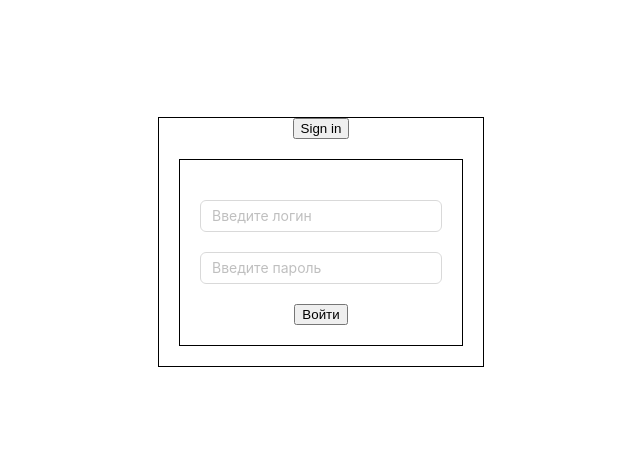
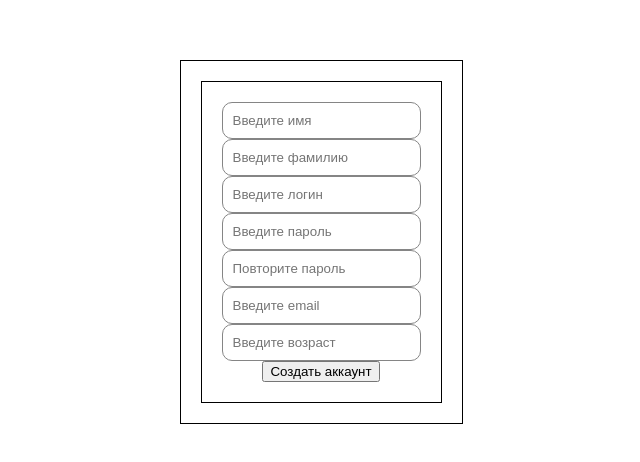
Before and after one commit to Marat252552/todolist, a React (Vite) app: page /register in a window 1280 px wide. Before the commit this address led to /login. Shown: the part 166-628 px from the top of the page, without its empty margins (327-967 px from the left). Built offline with nearby package versions, Linux system fonts and the light colour scheme; no server answers.

Commit message:
1.9
Работа с токенами

```diff
--- a/package.json
+++ b/package.json
@@ -8,6 +8,7 @@
     "build": "tsc && vite build",
     "preview": "vite preview"
   },
+  "proxy": "http://localhost:3000",
   "dependencies": {
     "@ant-design/icons": "^5.0.1",
     "@types/react-redux": "^7.1.25",
--- a/src/Api/Api.ts
+++ b/src/Api/Api.ts
@@ -1,4 +1,6 @@
 import axios from "axios";
+
+let token
 
 const instanse = axios.create({
     withCredentials: true,
@@ -21,19 +23,22 @@ export const MakeNewCardAPI = (text: string, groupID: number) => {
         },
     })
 }
-
 export const LoginAPI = (login: string, password: string) => {
     return instanse.post('/auth/login', {login: login, password: password})
 }
 export const LoggedAPI = () => {
-    return instanse.get('/auth/login')
+    return instanse.get('/auth')
 }
-export const SignInAPI = (login: string, password: string, email: string, age: number) => {
-    return instanse.post('/auth/signin', {login: login, password: password, email: email, age: age})
+export const SignInAPI = (login: string, password: string, email: string, age: number, name: string, lastName: string) => {
+    return instanse.post('/auth/signin', {login: login, password: password, email: email, age: age, name: name, lastName: lastName})
 }
 export const LogoutAPI = async () => {
     return await instanse.post('/auth/logout')
 }
-export const PullCardsAPI = (id: string) => {
-    return instanse.get(`/cards/${id}`)
+export const PullCardsAPI = () => {
+    return instanse.get(`/cards`)
 }
+
+export const GetUsersAPI = () => {
+    return instanse.get('/auth/users')
+}
--- a/src/Components/Auth/AuthPage.tsx
+++ b/src/Components/Auth/AuthPage.tsx
@@ -2,23 +2,31 @@ import { Button, Input } from "antd"
 import { useFormik } from "formik"
 import React, { useEffect, useState } from "react"
 import { useNavigate } from "react-router-dom"
-import { LoginAPI } from "../../Api/Api"
+import { LoggedAPI, LoginAPI } from "../../Api/Api"
 import styles from './AuthPage.module.css'
 import { AuthPagePropsType } from "./types"
 
 
 const AuthPage = (props: AuthPagePropsType) => {
+    let navigate = useNavigate()
+
+    useEffect(() => {
+        if(props.isAuthorized === true) {
+            navigate('/home')
+        }
+    }, [props.isAuthorized])
     const LoginForm = () => {
         let [error, setError] = useState('')
         const formik = useFormik({
             initialValues: {
                 login: '',
-                password: ''
+                password: '',
+                name: '',
+                lastName: ''
             },
             onSubmit: async (values: any) => {
                 try {
                     let res = await LoginAPI(values.login, values.password)
-                    console.log(res)
                     if(res.status === 200) {
                     props.Login(res.data.login, res.data.email, res.data.name, res.data.lastName)
                     }
@@ -53,7 +61,6 @@ const AuthPage = (props: AuthPagePropsType) => {
             </div>
         </form>
     }
-    let navigate = useNavigate()
     return <div className={styles.auth_page}>
         <div className={styles.auth_form}>
             <button onClick={() => {navigate('/register')}}>Sign in</button>
--- a/src/Components/Body/Body.tsx
+++ b/src/Components/Body/Body.tsx
@@ -1,10 +1,39 @@
 import MainBody from "./MainBody/MainBody"
 import Menu from "./Menu/Menu"
 import styles from './Body.module.css';
-import {BrowserRouter} from 'react-router-dom'
+import {BrowserRouter, useNavigate} from 'react-router-dom'
+import { useEffect } from "react";
+import { LoggedAPI, PullCardsAPI } from "../../Api/Api";
+import { loginType } from "../Redux/ReduxTypes";
 
 
-const Body = () => {
+const Body = (props: {isAuthorized: boolean, Login: (login: string, email: string, name: string, lastName: string) => loginType}) => {
+    let navigate = useNavigate()
+    useEffect(() => {
+        let a = async () => {
+            try {
+                let res = await LoggedAPI()
+                if(+res.status === 200) {
+                    props.Login(res.data.login, res.data.email, res.data.name, res.data.lastName )
+                }
+            } catch(e) {
+                console.log(e)
+            }
+        }
+        a()
+    }, [])
+    useEffect(() => {
+        let a = async () => {
+            let cards = await PullCardsAPI()
+            console.log(cards)
+        }
+        a()
+    },[])
+    useEffect(() => {
+        if(props.isAuthorized === false) {
+            navigate('/login')
+        }
+    }, [props.isAuthorized])
     return <div className={styles.body}>
         <Menu />
             <MainBody />
--- a/src/Components/Body/Menu/MainInfo/MainBox.tsx
+++ b/src/Components/Body/Menu/MainInfo/MainBox.tsx
@@ -10,6 +10,7 @@ import React, { useState } from 'react'
 import { useFormik } from 'formik';
 import type { MenuProps } from 'antd';
 import { Dropdown, Space } from 'antd';
+import { GetUsersAPI } from '../../../../Api/Api'
 
 
 const InfoBox = (props: InfoBoxPropsType) => {
@@ -43,6 +44,10 @@ const SearchBox = (props: SearchBoxPropsType) => {
 }
 
 const MainBox = (props: MainBoxPropsType) => {
+    let showUsers = async () => {
+        let res = await GetUsersAPI()
+        console.log(res)
+    }
     const items: MenuProps['items'] = [
         {
             key: '1',
@@ -54,7 +59,7 @@ const MainBox = (props: MainBoxPropsType) => {
         {
             key: '2',
             label: (
-                <div>Синхронизировать</div>
+                <div onClick={showUsers}>Получить юзеров</div>
             ),
             icon: <SyncOutlined />
         },
--- a/src/Components/Page.tsx
+++ b/src/Components/Page.tsx
@@ -5,46 +5,16 @@ import { LoggedAPI, PullCardsAPI } from "../Api/Api"
 import FirstGate from "../FirstGate"
 import AuthPage from "./Auth/AuthPage"
 import Body from "./Body/Body"
-import { Login } from "./Redux/DataReducer"
+import { Login, setToken } from "./Redux/DataReducer"
 import { AppStateType } from "./Redux/Redux"
+import { loginType } from "./Redux/ReduxTypes"
 import Register from "./Register/Register"
 
-const Page =  (props: {loginThunk: (login: string, password: string) => void, isAuthorized: boolean, Login: any}) => {
-    let navigate = useNavigate()
-    useEffect(() => {
-        let a = async () => {
-            try {
-                let res = await LoggedAPI()
-                console.log(res)
-                if(+res.status === 200) {
-                    console.log(res)
-                    props.Login('fea', 'dwa')
-                }
-            } catch(e) {
-                console.log(e)
-            }
-        }
-        let b = async () => {
-            try {
-                let a = await PullCardsAPI('25')
-            } catch(e) {
-                console.log(e)
-            }
-        }
-        a()
-        b()
-    }, [])
-    useEffect(() => {
-        if(props.isAuthorized === true) {
-            navigate('/home')
-        } else {
-            navigate('/login')
-        }
-    }, [props.isAuthorized])
+const Page =  (props: {loginThunk: (login: string, password: string) => void, isAuthorized: boolean, Login: (login: string, email: string, name: string, lastName: string) => loginType}) => {
     return <Routes>
             <Route path="/" element={<FirstGate isAuthorized={props.isAuthorized}/>}/>
             <Route path="/login" element={<AuthPage Login={props.Login} isAuthorized={props.isAuthorized}/>}/>
-            <Route path="/home" element={<Body />}/>
+            <Route path="/home" element={<Body Login={props.Login} isAuthorized={props.isAuthorized} />}/>
             <Route path="/register" element={<Register Login={props.Login}/>} />
         </Routes>
 }
@@ -55,6 +25,6 @@ const mapStateToProps = (state: AppStateType) => {
     }
 }
 
-const PageContainer = connect(mapStateToProps, {Login})(Page)
+const PageContainer = connect(mapStateToProps, {Login, setToken})(Page)
 
 export default PageContainer
--- a/src/Components/Register/Register.tsx
+++ b/src/Components/Register/Register.tsx
@@ -27,7 +27,7 @@ let Errors = {
         if (!value) {
             error = 'Не введен пароль'
         }
-        if(value !== password2) {
+        if (value !== password2) {
             error = 'Пароли не совпадают'
         }
         return error;
@@ -42,10 +42,12 @@ const Register = (props: any) => {
                 password: '',
                 password2: '',
                 email: '',
-                age: ''
+                age: '',
+                name: '',
+                lastName: ''
             },
             onSubmit: async (values: any, { resetForm }: any) => {
-                let res = await SignInAPI(values.login, values.password, values.email, values.age)
+                let res = await SignInAPI(values.login, values.password, values.email, values.age, values.name, values.lastName)
                 if (res.status === 201) {
                     let res = await LoggedAPI()
                     console.log(res)
@@ -59,7 +61,25 @@ const Register = (props: any) => {
         return <FormikProvider value={formik}>
             <form onSubmit={formik.handleSubmit}>
                 <div className={styles.login_form}>
-                    {(formik.errors.login && formik.touched.login)? <span>{formik.errors.login}</span> : <span></span>}
+                    {(formik.errors.login && formik.touched.login) ? <span>{formik.errors.login}</span> : <span></span>}
+                    <Field
+                        className={styles.input}
+                        placeholder='Введите имя'
+                        id="name"
+                        name='name'
+                        type='text'
+                        onChange={formik.handleChange}
+                        value={formik.values.name}
+                    ></Field>
+                    <Field
+                        className={styles.input}
+                        placeholder='Введите фамилию'
+                        id="lastName"
+                        name='lastName'
+                        type='text'
+                        onChange={formik.handleChange}
+                        value={formik.values.lastName}
+                    ></Field>
                     <Field
                         className={styles.input}
                         placeholder='Введите логин'
@@ -70,7 +90,7 @@ const Register = (props: any) => {
                         value={formik.values.login}
                         validate={Errors.login}
                     />
-                   {(formik.errors.password && formik.touched.password)? <span>{formik.errors.password}</span> : <span></span>}
+                    {(formik.errors.password && formik.touched.password) ? <span>{formik.errors.password}</span> : <span></span>}
                     <Field
                         className={styles.input}
                         placeholder='Введите пароль'
@@ -79,9 +99,9 @@ const Register = (props: any) => {
                         type='text'
                         onChange={formik.handleChange}
                         value={formik.values.password}
-                        validate={(value: any) =>Errors.password(value, formik.values.password2)}
+                        validate={(value: any) => Errors.password(value, formik.values.password2)}
                     />
-                    {(formik.errors.password && formik.touched.password)? <span>{formik.errors.password}</span> : <span></span>}
+                    {(formik.errors.password && formik.touched.password) ? <span>{formik.errors.password}</span> : <span></span>}
                     <Field
                         className={styles.input}
                         placeholder='Повторите пароль'
@@ -91,7 +111,7 @@ const Register = (props: any) => {
                         onChange={formik.handleChange}
                         value={formik.values.password2}
                     />
-                   {(formik.errors.email && formik.touched.email)? <span>{formik.errors.email}</span> : <span></span>}
+                    {(formik.errors.email && formik.touched.email) ? <span>{formik.errors.email}</span> : <span></span>}
                     <Field
                         className={styles.input}
                         placeholder='Введите email'
```
Also changed, not shown: src/Components/Redux/DataReducer.tsx (+17 -1 lines), src/Components/Redux/ReduxTypes.ts (+7 -2 lines). Lines whose indentation alone changed are shown as unchanged.
